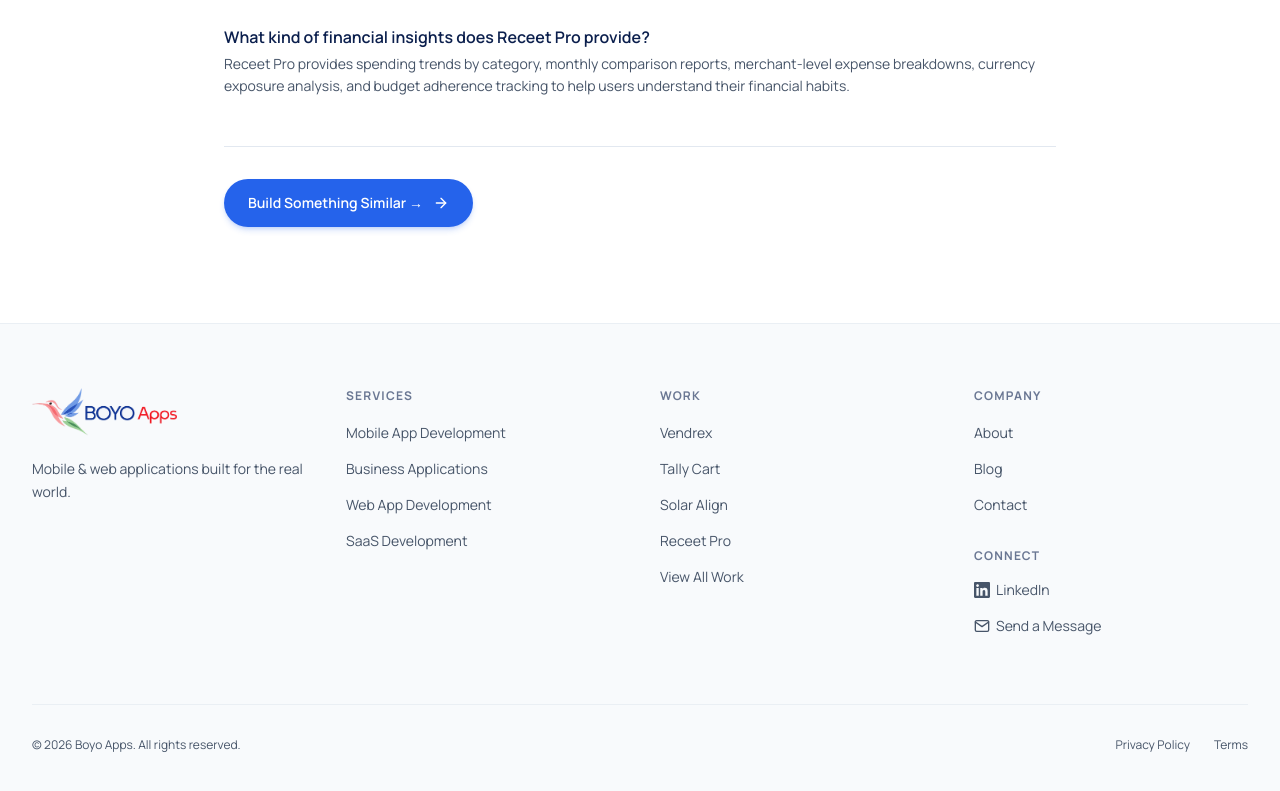
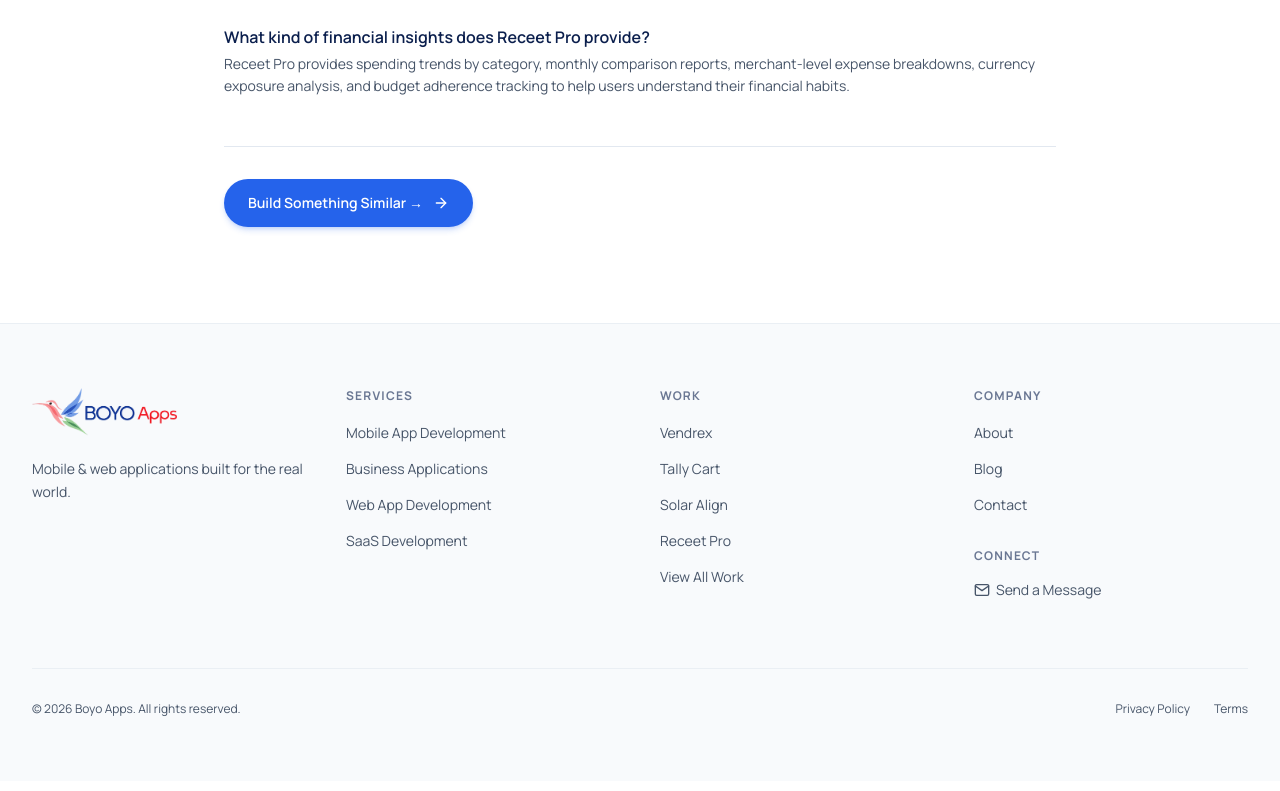
Before and after one commit to stfleurs/boyoapps, a Next.js app: page /work/receet-pro in a window 1280 px wide. Shown: the part 4378-5169 px from the top of the page. Built offline with nearby package versions, Linux system fonts and the light colour scheme.

Commit message:
remove linkedin link from site

```diff
--- a/src/app/layout.tsx
+++ b/src/app/layout.tsx
@@ -66,7 +66,7 @@
               url: `${siteConfig.url}/contact/`,
               contactType: "sales",
             },
-            sameAs: [siteConfig.links.linkedin],
+
           }),
         }}
       />
--- a/src/components/Footer.tsx
+++ b/src/components/Footer.tsx
@@ -99,19 +99,7 @@
               Connect
             </h3>
             <ul className="space-y-3">
-              <li>
-                <a
-                  href={siteConfig.links.linkedin}
-                  className="inline-flex items-center gap-1.5 text-sm text-muted transition-colors duration-200 hover:text-accent"
-                  target="_blank"
-                  rel="noopener noreferrer"
-                >
-                  <svg className="h-4 w-4" viewBox="0 0 24 24" fill="currentColor">
-                    <path d="M20.447 20.452h-3.554v-5.569c0-1.328-.027-3.037-1.852-3.037-1.853 0-2.136 1.445-2.136 2.939v5.667H9.351V9h3.414v1.561h.046c.477-.9 1.637-1.85 3.37-1.85 3.601 0 4.267 2.37 4.267 5.455v6.286zM5.337 7.433c-1.144 0-2.063-.926-2.063-2.065 0-1.138.92-2.063 2.063-2.063 1.14 0 2.064.925 2.064 2.063 0 1.139-.925 2.065-2.064 2.065zm1.782 13.019H3.555V9h3.564v11.452zM22.225 0H1.771C.792 0 0 .774 0 1.729v20.542C0 23.227.792 24 1.771 24h20.451C23.2 24 24 23.227 24 22.271V1.729C24 .774 23.2 0 22.222 0h.003z"/>
-                  </svg>
-                  LinkedIn
-                </a>
-              </li>
+
               <li>
                 <Link
                   href="/contact/"
--- a/src/lib/metadata.ts
+++ b/src/lib/metadata.ts
@@ -4,7 +4,5 @@
     "Boyo Apps builds custom mobile apps, web applications and business software. Explore our products and turn your business idea into reliable software.",
   url: "https://boyoapps.web.app",
   ogImage: "/og-image.jpg",
-  links: {
-    linkedin: "https://linkedin.com/company/boyoapps",
-  },
+  links: {},
 };
```
